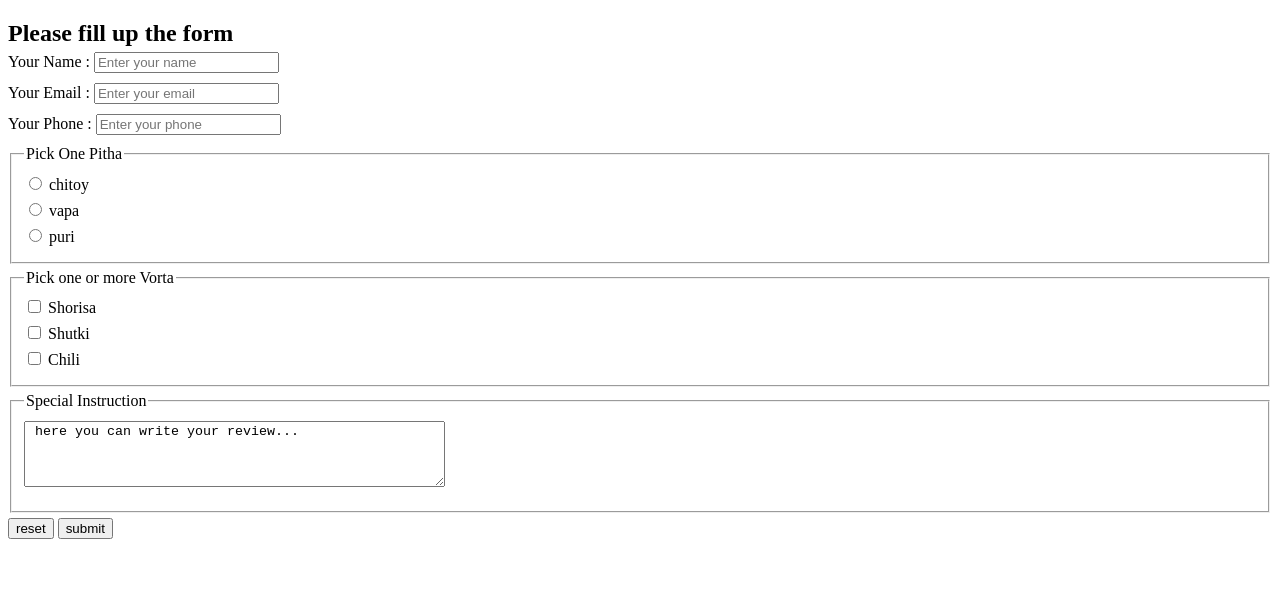
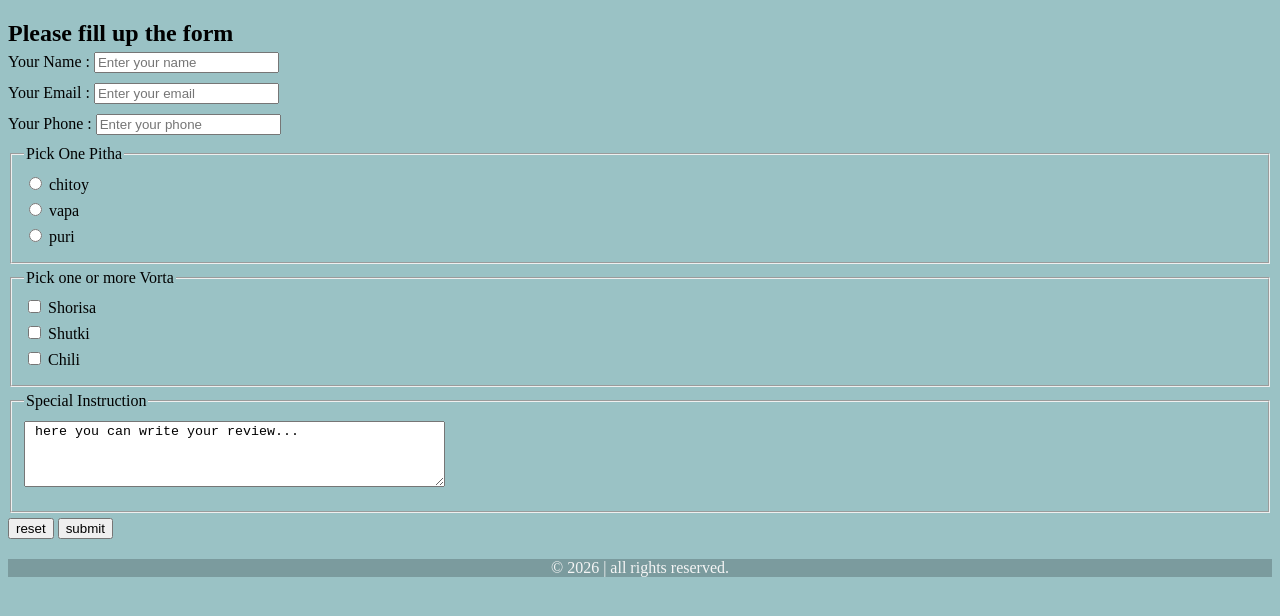
Before and after one commit to monirul-hasan06/form-and-input, a plain HTML site: page index.html in a window 1280 px wide. Drawn offline with Linux system fonts and the light colour scheme.

Commit message:
added background color

```diff
--- a/index.html
+++ b/index.html
@@ -65,7 +65,7 @@
         </form>
     </main>
     <footer>
-
+        &copy; 2026 | all rights reserved.
     </footer>
 </body>
 </html>
--- a/style/style.css
+++ b/style/style.css
@@ -6,3 +6,14 @@ label{
     display:block;
     margin-bottom: 5px;
 }
+body{
+    color : black;
+    background-color: #9AC2C5
+}
+footer{
+    position :relative;
+    top : 10px;
+    text-align: center;
+    color: whitesmoke;
+    background-color: #7B9B9E
+}
```
